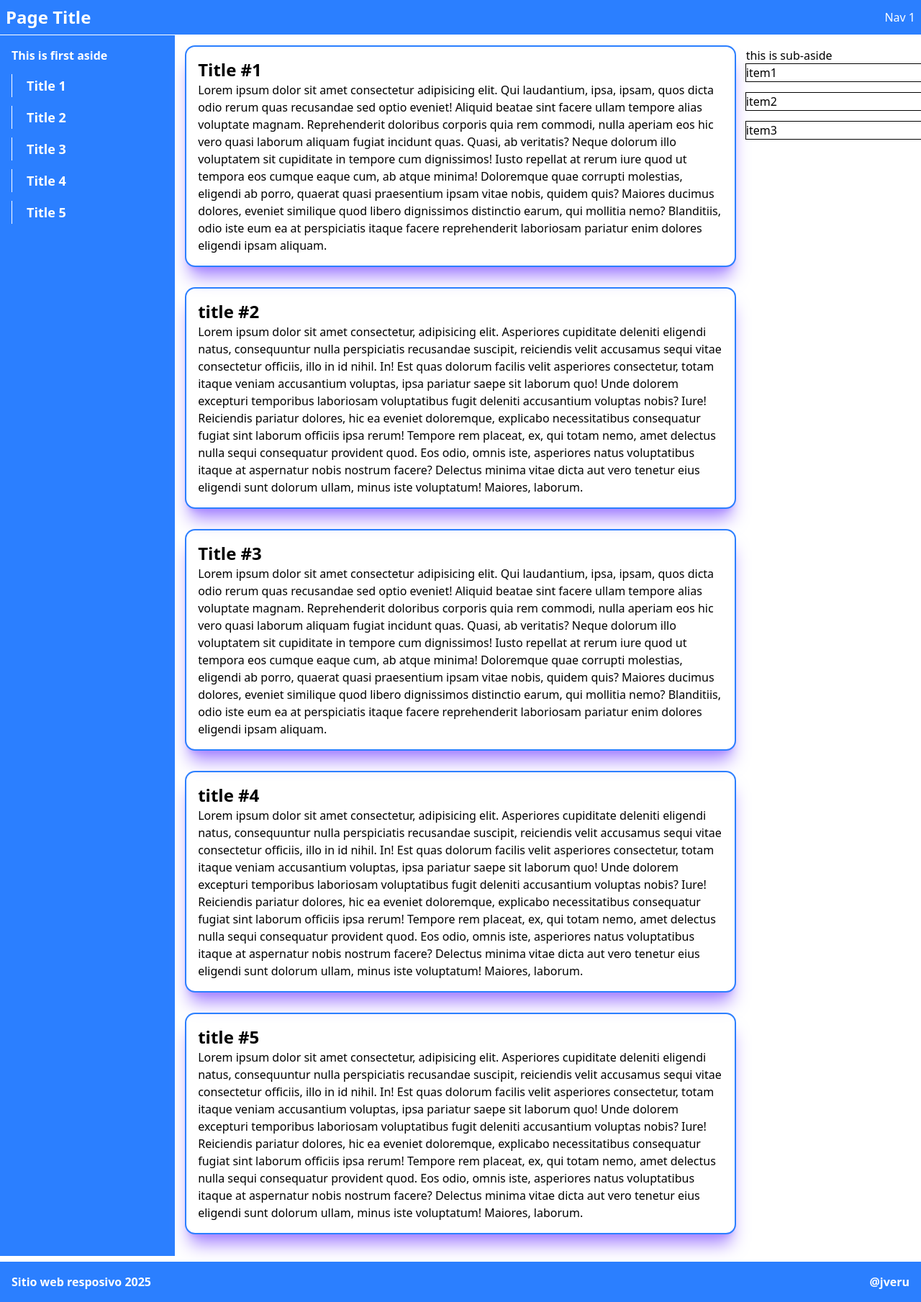
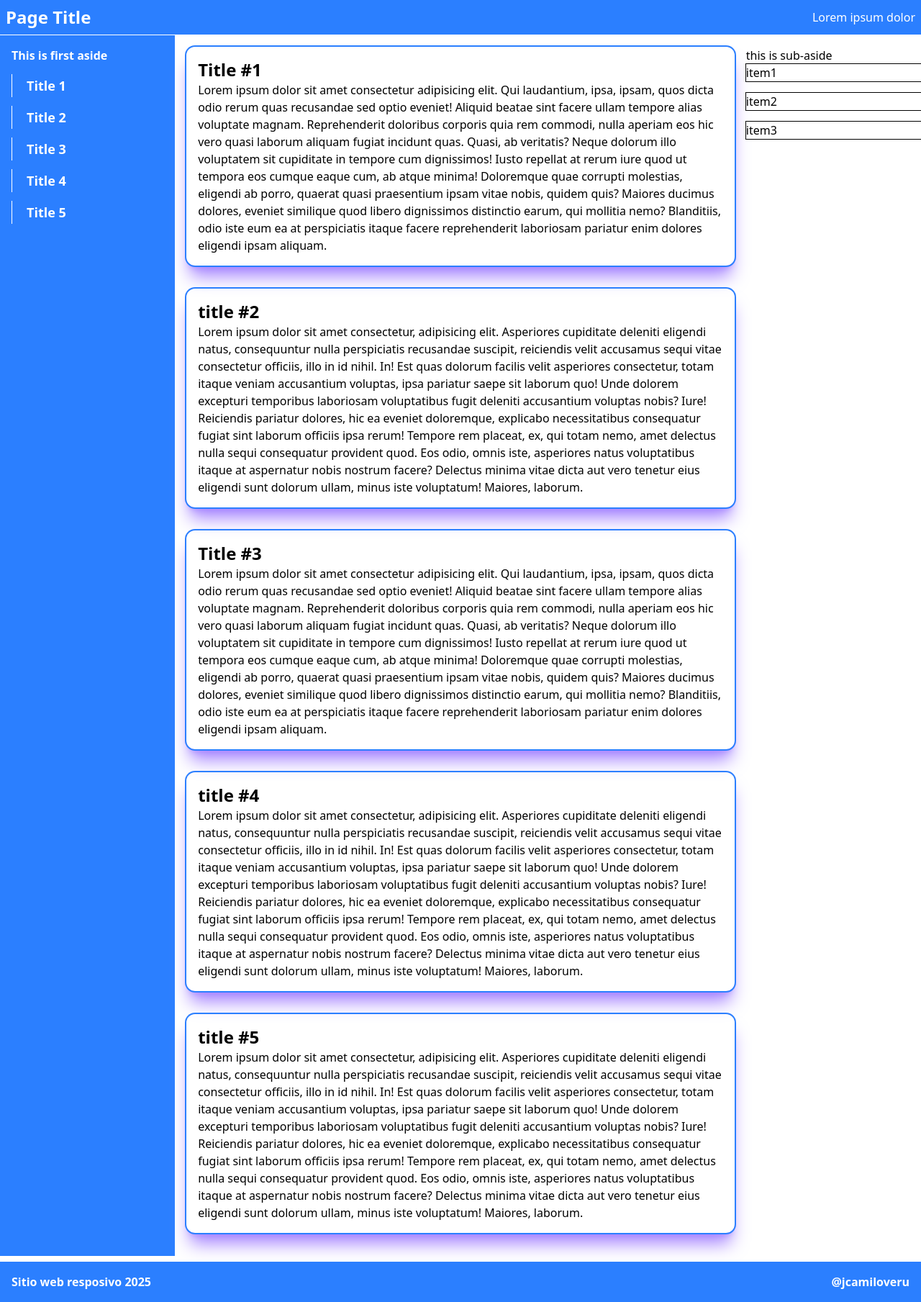
Before and after one commit to jcamiloveru/Simple-responsive-app, a React (Vite) app: page / in a window 1280 px wide. Shown: the whole page at 72% size. Built offline with nearby package versions, Linux system fonts and the light colour scheme.

Commit message:
Add README documentation, update page title, and enhance footer with GitHub link

```diff
--- a/index.html
+++ b/index.html
@@ -3,7 +3,7 @@
   <head>
     <meta charset="UTF-8" />
     <meta name="viewport" content="width=device-width, initial-scale=1.0" />
-    <title>learning Tailwind</title>
+    <title>Simple Responsive App</title>
   </head>
   <body>
     <div id="root"></div>
--- a/src/components/footer.jsx
+++ b/src/components/footer.jsx
@@ -5,7 +5,11 @@ const Footer = () => {
     <footer className="bg-blue-500 text-white font-bold p-4 mt-2">
       <div className="container flex justify-between mx-auto">
         <p>Sitio web resposivo 2025</p>
-        <p>@jveru </p>
+        <p>
+          <a href="https://github.com/jcamiloveru" target="_blank" title="Github" className="cursor-pointer">
+            @jcamiloveru
+          </a>
+        </p>
       </div>
     </footer>
   );
--- a/src/components/header.jsx
+++ b/src/components/header.jsx
@@ -1,4 +1,4 @@
-import React, { useState } from "react";
+import React from "react";
 
 const Header = ({ onClick }) => {
 
@@ -8,25 +8,14 @@ const Header = ({ onClick }) => {
         {/* nav top */}
         <nav className="flex justify-between items-center container mx-auto p-2">
           <h1 className="text-2xl font-bold">Page Title</h1>
-          <p>Nav 1</p>
+          <p>Lorem ipsum dolor</p>
         </nav>
         <hr /> {/** //!modificar esta linea */}
         {/* nav button */}
         <nav className="p-2 md:hidden flex justify-between">
           <button onClick={onClick}>
-            <svg
-              xmlns="http://www.w3.org/2000/svg"
-              fill="none"
-              viewBox="0 0 24 24"
-              strokeWidth={1.5}
-              stroke="currentColor"
-              className="size-9 cursor-pointer"
-            >
-              <path
-                strokeLinecap="round"
-                strokeLinejoin="round"
-                d="M8.25 6.75h12M8.25 12h12m-12 5.25h12M3.75 6.75h.007v.008H3.75V6.75Zm.375 0a.375.375 0 1 1-.75 0 .375.375 0 0 1 .75 0ZM3.75 12h.007v.008H3.75V12Zm.375 0a.375.375 0 1 1-.75 0 .375.375 0 0 1 .75 0Zm-.375 5.25h.007v.008H3.75v-.008Zm.375 0a.375.375 0 1 1-.75 0 .375.375 0 0 1 .75 0Z"
-              />
+            <svg xmlns="http://www.w3.org/2000/svg" fill="none" viewBox="0 0 24 24" strokeWidth={1.5} stroke="currentColor" className="size-9 cursor-pointer">
+              <path strokeLinecap="round" strokeLinejoin="round" d="M8.25 6.75h12M8.25 12h12m-12 5.25h12M3.75 6.75h.007v.008H3.75V6.75Zm.375 0a.375.375 0 1 1-.75 0 .375.375 0 0 1 .75 0ZM3.75 12h.007v.008H3.75V12Zm.375 0a.375.375 0 1 1-.75 0 .375.375 0 0 1 .75 0Zm-.375 5.25h.007v.008H3.75v-.008Zm.375 0a.375.375 0 1 1-.75 0 .375.375 0 0 1 .75 0Z"/>
             </svg>
           </button>
         </nav>
```
Also changed, not shown: 1 other file (tests, documents, lock files or other folders).
